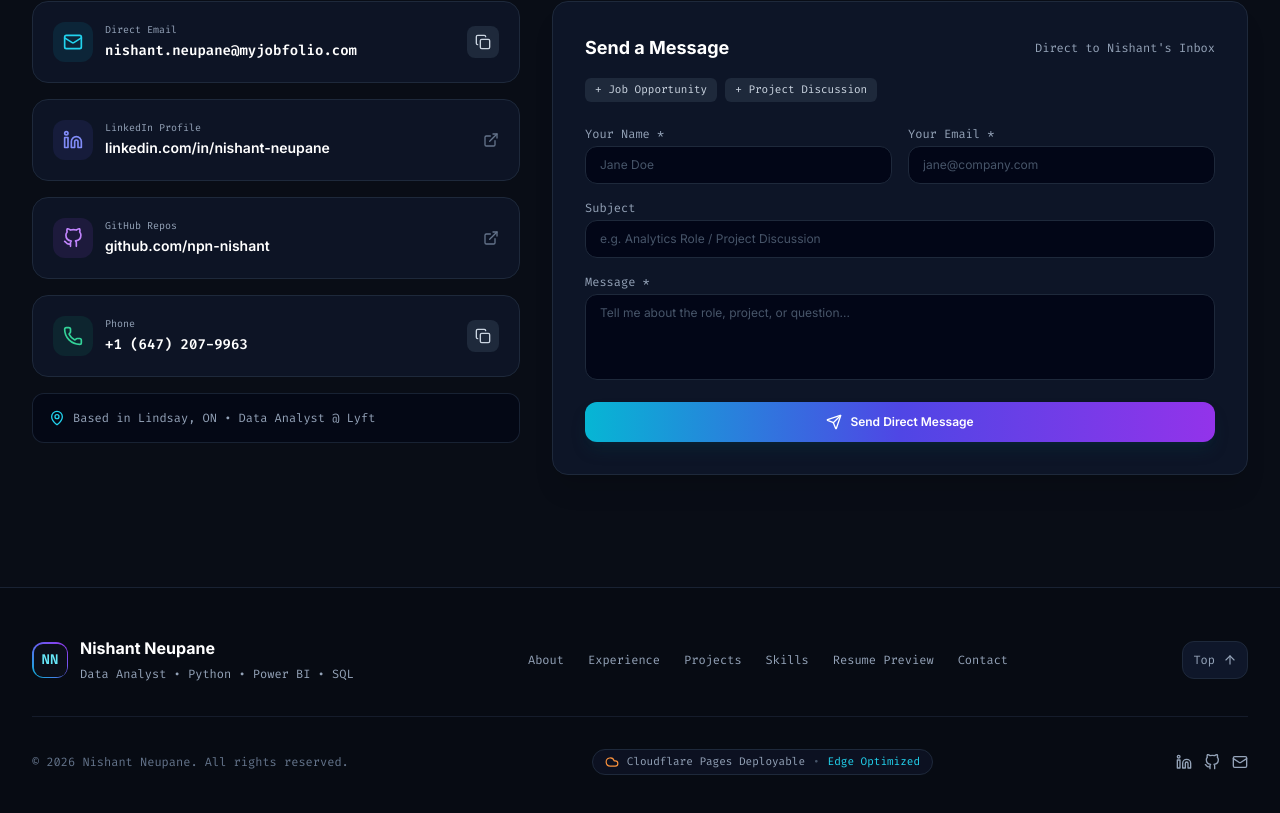
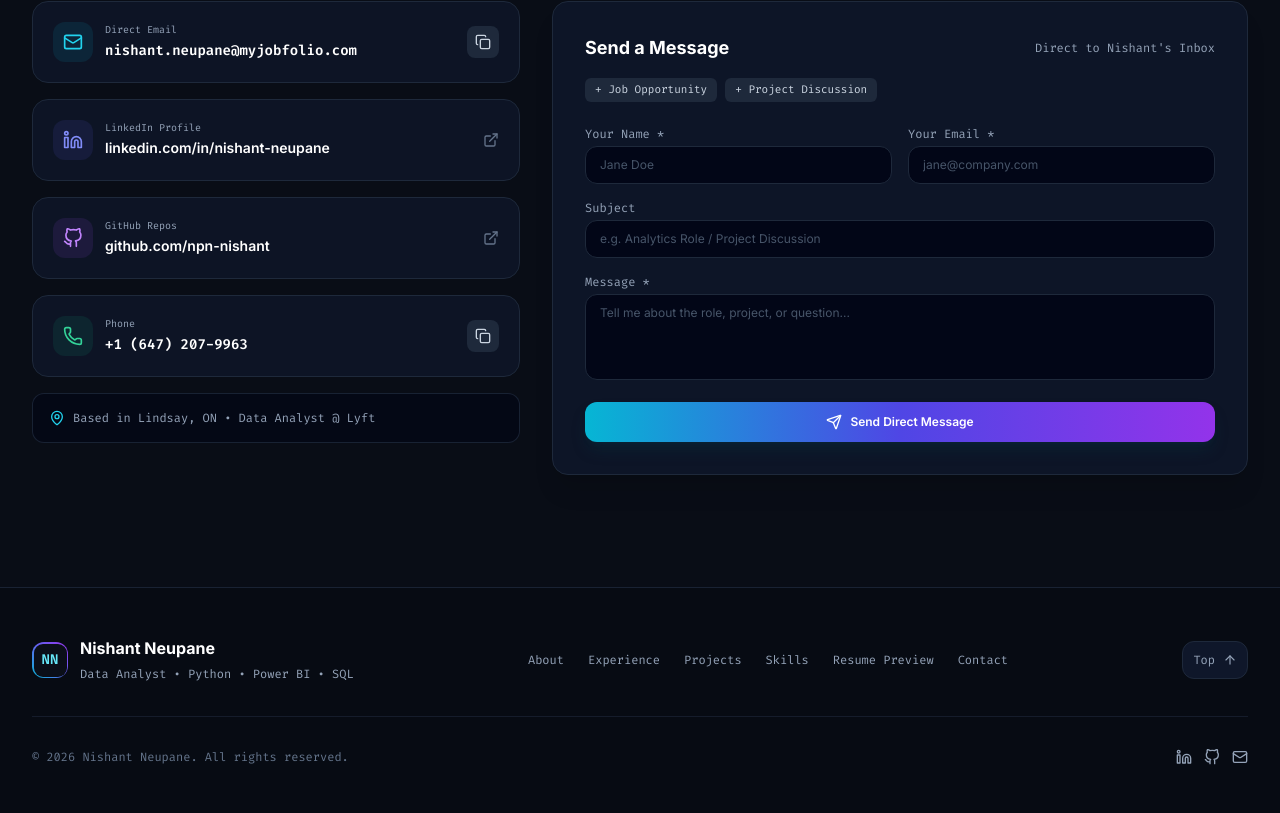
Before and after one commit to npn-nishant/portfolio, a React (Vite) app in the folder frontend/: page / in a window 1280 px wide. Shown: the part 7808-8621 px from the top of the page. Built offline with nearby package versions, Linux system fonts and the light colour scheme.

Commit message:
Remove Cloudflare Pages badge from footer

```diff
--- a/frontend/src/components/Footer.jsx
+++ b/frontend/src/components/Footer.jsx
@@ -1,6 +1,6 @@
 import React from 'react';
 import { personalInfo } from '../data/portfolioData';
-import { ArrowUp, Cloud, Heart, Mail, ShieldCheck } from 'lucide-react';
+import { ArrowUp, Heart, Mail, ShieldCheck } from 'lucide-react';
 import { LinkedinIcon, GithubIcon } from './SocialIcons';
 
 export default function Footer({ onOpenResume }) {
@@ -52,17 +52,10 @@ export default function Footer({ onOpenResume }) {
           </button>
         </div>
 
-        {/* Bottom Credits & Cloudflare Badge */}
+        {/* Bottom Credits */}
         <div className="pt-8 flex flex-col sm:flex-row items-center justify-between gap-4 text-xs font-mono text-slate-500">
           <div>
             © {new Date().getFullYear()} Nishant Neupane. All rights reserved.
-          </div>
-
-          <div className="flex items-center gap-2 px-3 py-1 rounded-full bg-slate-900/60 border border-slate-800 text-[11px] text-slate-400">
-            <Cloud className="w-3.5 h-3.5 text-orange-400" />
-            <span>Cloudflare Pages Deployable</span>
-            <span className="text-slate-600">•</span>
-            <span className="text-cyan-400">Edge Optimized</span>
           </div>
 
           <div className="flex items-center gap-3">
```
